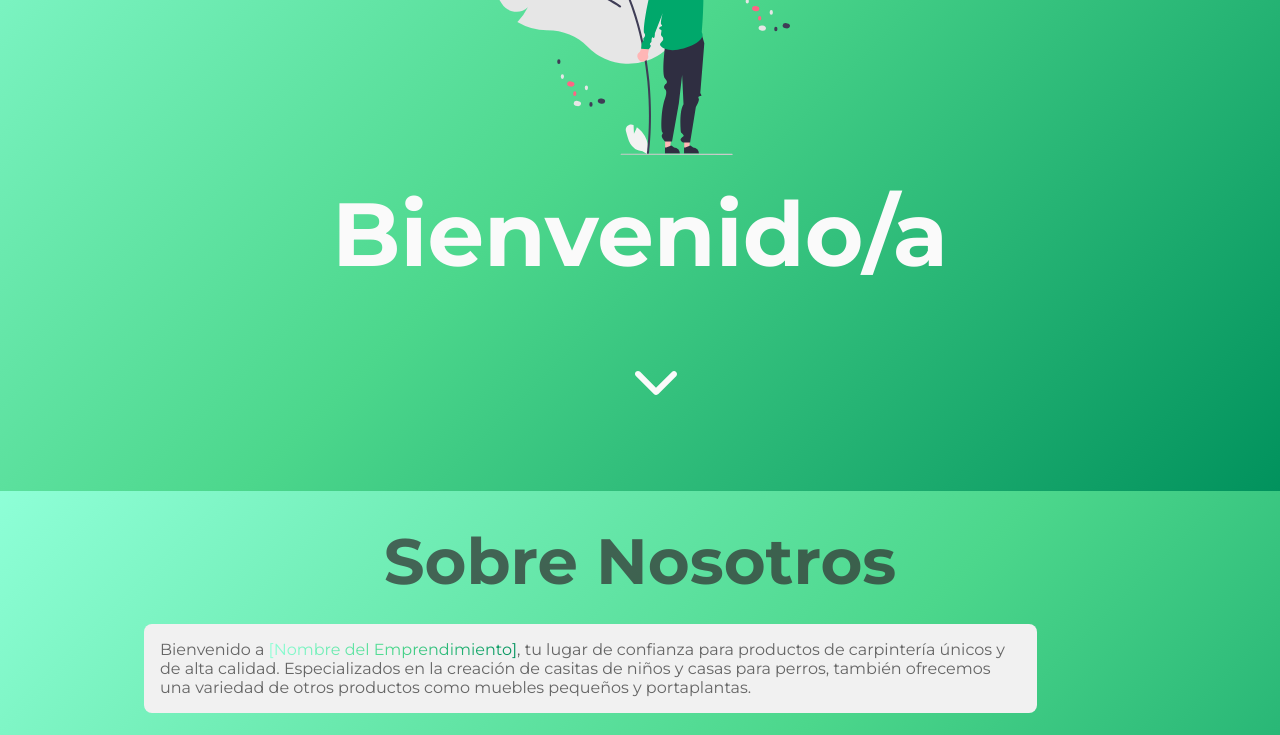
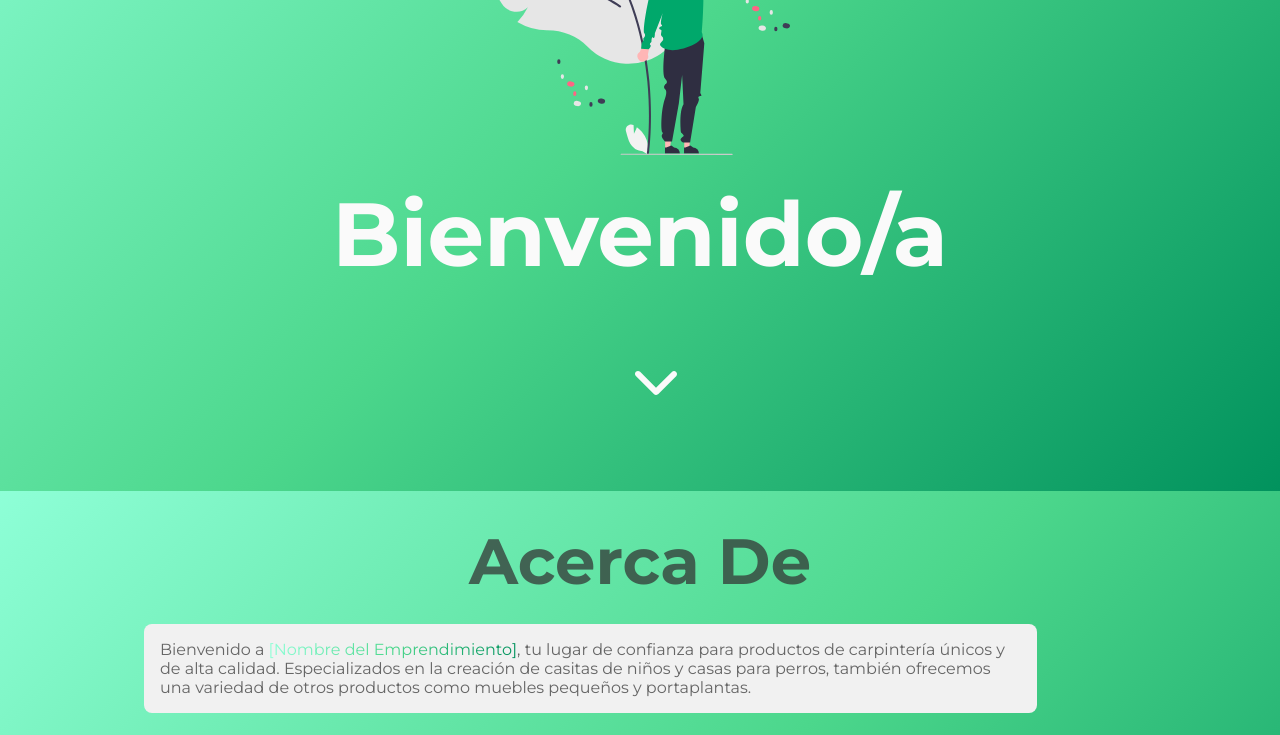
Before and after one commit to KevinStockmanns/App-Eccomerce, an Angular app: page /home in a window 1280 px wide. Shown: the part 359-1094 px from the top of the page. Built offline with nearby package versions, Linux system fonts and the light colour scheme.

Commit message:
Cambio de título Sobre Nosotros a Acerca De

```diff
--- a/src/app/pages/home/home.component.html
+++ b/src/app/pages/home/home.component.html
@@ -10,7 +10,7 @@
             </div>
         </section>
         <section class="about content">
-            <h2 data-aos="fade-down">Sobre Nosotros</h2>
+            <h2 data-aos="fade-down">Acerca De</h2>
             <p data-aos="fade-down-left">
                 Bienvenido a <span class="gradient-text">[Nombre del Emprendimiento]</span>, tu lugar de confianza para productos de carpintería únicos y de alta calidad. Especializados en la creación de casitas de niños y casas para perros, también ofrecemos una variedad de otros productos como muebles pequeños y portaplantas.
             </p>
```
